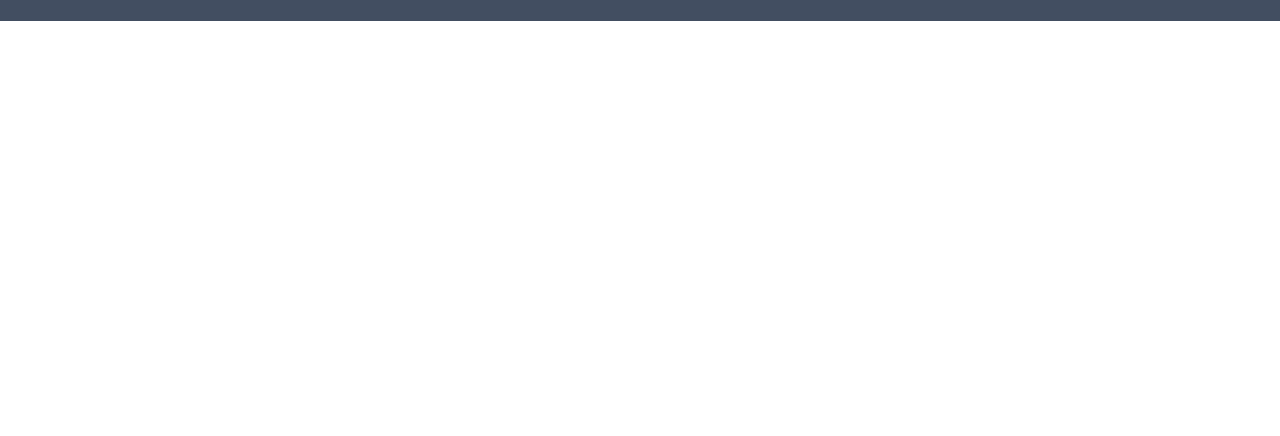
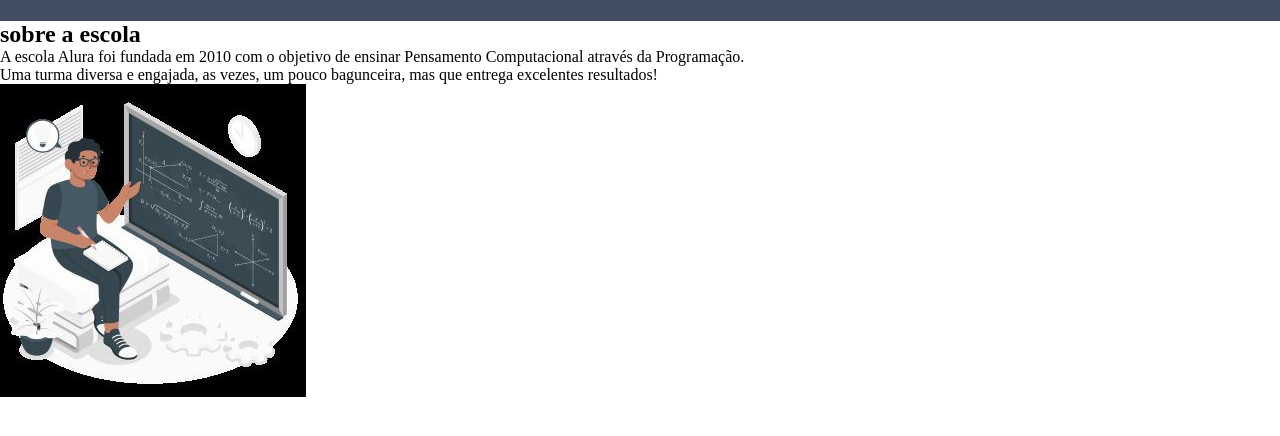
Before and after one commit to E1elen/site-escola2, a plain HTML site: page index.html in a window 1280 px wide. Shown: the part 80-516 px from the top of the page. Drawn offline with Linux system fonts and the light colour scheme.

Commit message:
inicio das sessoes

```diff
--- a/index.html
+++ b/index.html
@@ -15,6 +15,15 @@
             <li class="cabeçalho-lista-item">Estudante</li>
         </ul>
     </header>
+     <section class="escola">
+       <div class=" escola-div">
+        <h2 class="escola-titulo"> sobre a escola</h2>
+         <p class="escola-texto-1">A escola Alura foi fundada em 2010 com o objetivo de ensinar Pensamento Computacional através da Programação.</p>
 
+    <p class="escola-texto-2">Uma turma diversa e engajada, as vezes, um pouco bagunceira, mas que entrega excelentes resultados!</p>
+       </div>
+</section>
+
+    <img class="escola-imagem" src="sinal.mais.jpeg" alt="">
 </body>
 </html>
```
Also changed, not shown: sinal.mais.jpeg (added).
